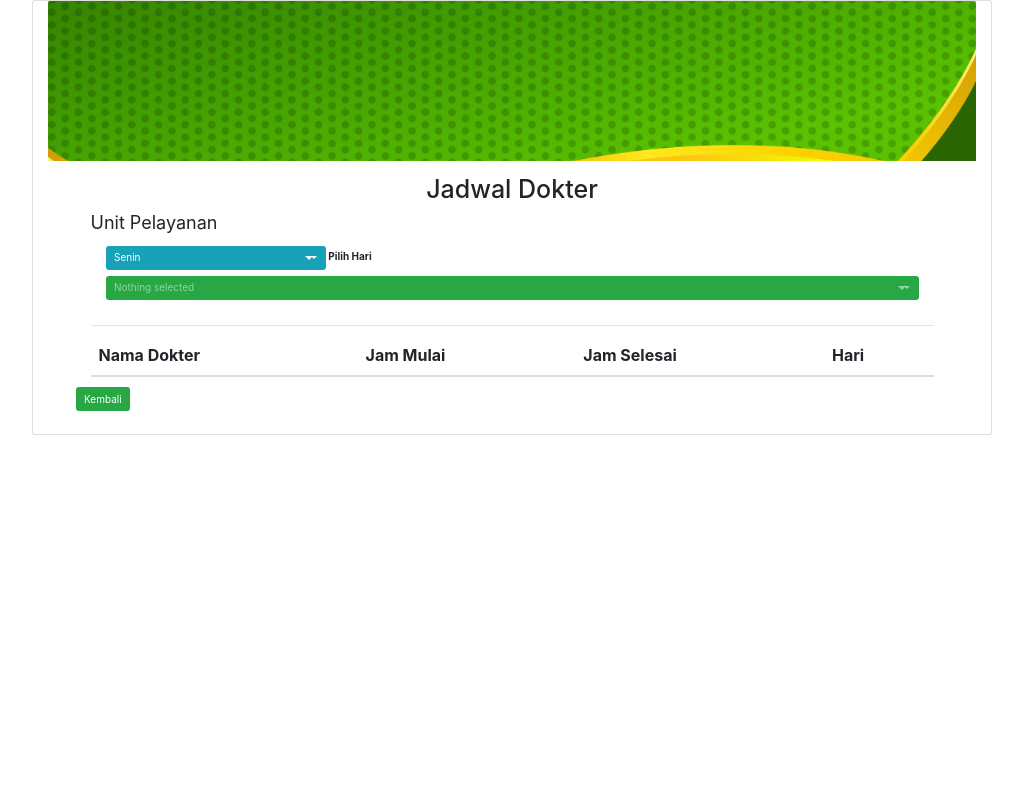
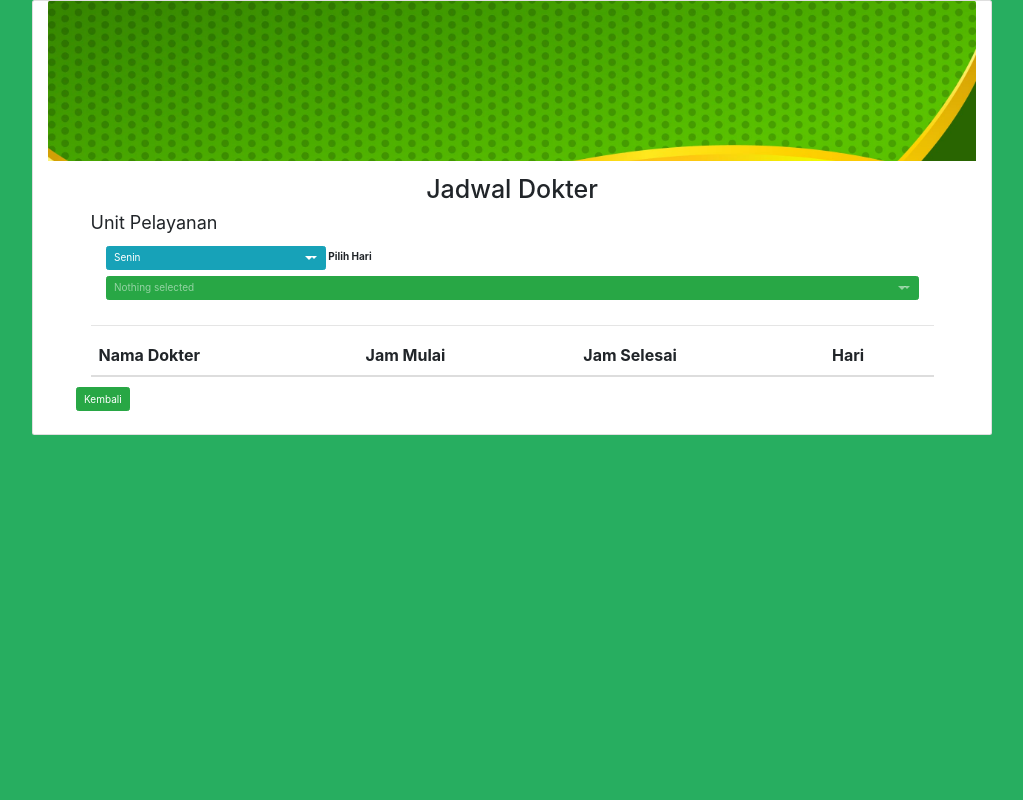
Before and after one commit to AdmiralLion/jadwaldokci, a PHP site: page / in a window 1280 px wide. Shown: the whole page, without its empty margins (128-1151 px from the left). Run offline with PHP 8.4, Linux system fonts and the light colour scheme; data that the repository does not hold is empty; some libraries are stand-ins or nearby versions.

Commit message:
apdet bg

```diff
--- a/css/style.css
+++ b/css/style.css
@@ -12,3 +12,6 @@
 p{
 font-size: large;
 }
+.background-col{
+    background-color: #27ae60;
+}
--- a/index.php
+++ b/index.php
@@ -5,7 +5,7 @@
     <link rel="stylesheet" href="https://cdn.jsdelivr.net/npm/bootstrap@4.4.1/dist/css/bootstrap.min.css" integrity="sha384-Vkoo8x4CGsO3+Hhxv8T/Q5PaXtkKtu6ug5TOeNV6gBiFeWPGFN9MuhOf23Q9Ifjh" crossorigin="anonymous">
     <link rel="stylesheet" href="css/style.css">
   </head>
-<body>
+<body class="background-col">
 <script src="https://code.jquery.com/jquery-3.6.0.js" integrity="sha256-H+K7U5CnXl1h5ywQfKtSj8PCmoN9aaq30gDh27Xc0jk=" crossorigin="anonymous"></script>
   <script src="https://maxcdn.bootstrapcdn.com/bootstrap/3.3.2/js/bootstrap.min.js"></script>
   <script src="//cdnjs.cloudflare.com/ajax/libs/bootstrap-select/1.6.3/js/bootstrap-select.min.js"></script>
@@ -26,7 +26,6 @@
               <option value="5">Jumat</option>
               <option value="6">Sabtu</option>
               <option value="7">Minggu</option>
-
           </select>
           <label for="hari">Pilih Hari</label>
           </div>
```
